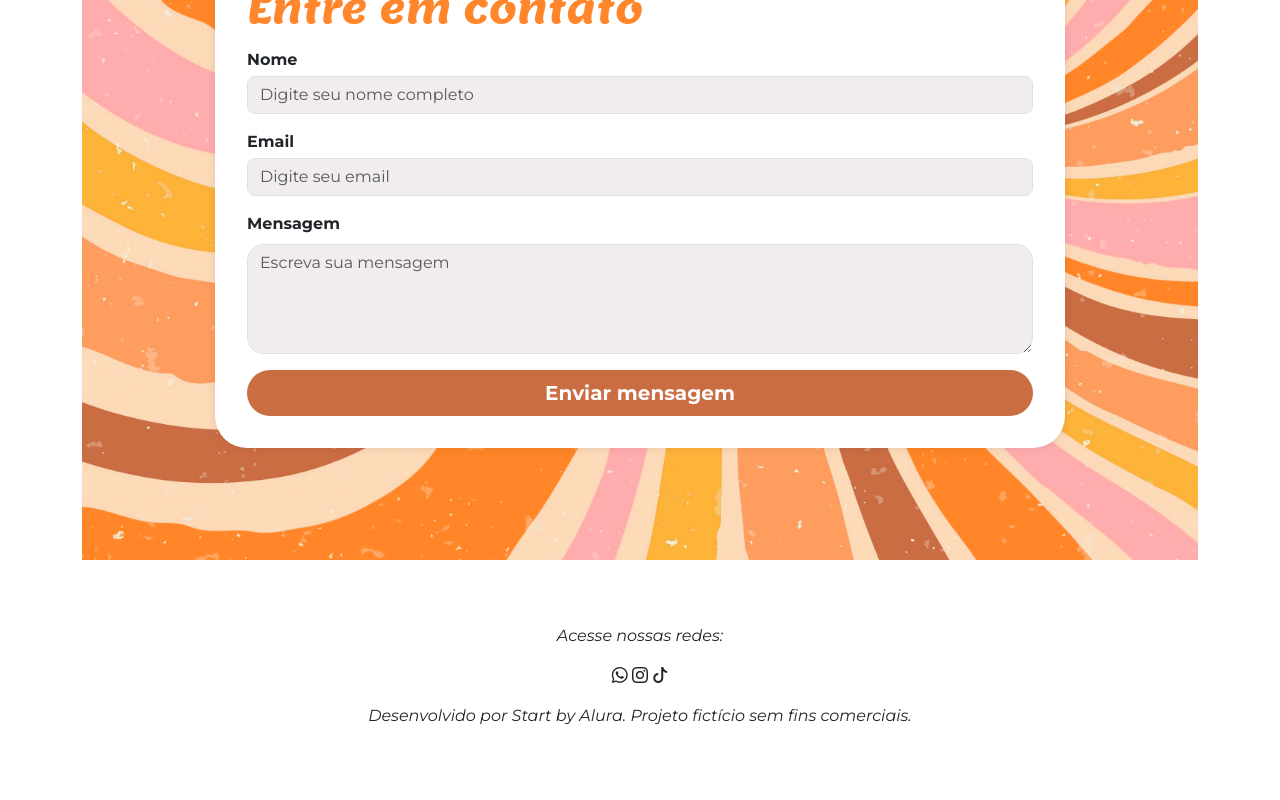
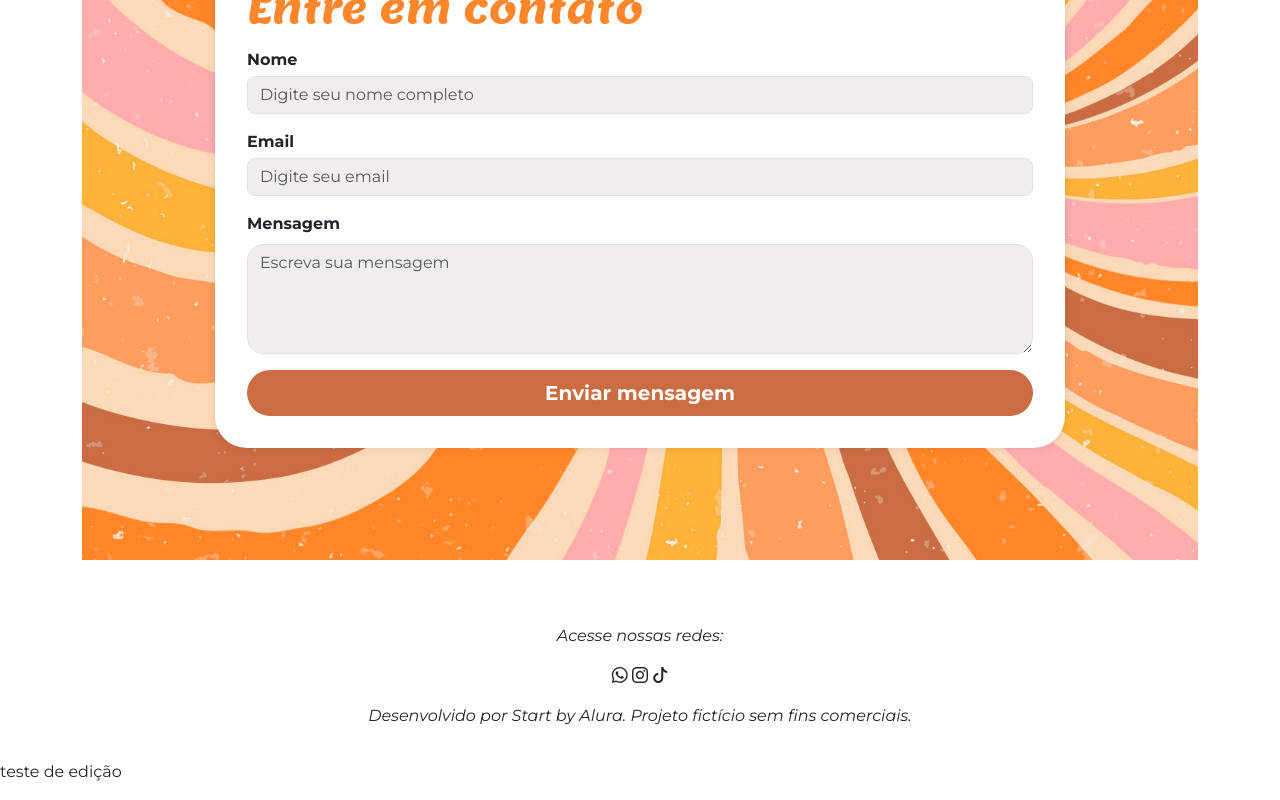
Before and after one commit to HawardAntunny/Projeto_3ano_tropicalia2025, a plain HTML site: page index.html in a window 1280 px wide. Shown: the part 2421-3221 px from the top of the page. Before the commit the page ends 3181 px from the top, so only its background shows below. Drawn offline with nearby package versions, Linux system fonts and the light colour scheme.

Commit message:
Update index.html

```diff
--- a/index.html
+++ b/index.html
@@ -130,8 +130,7 @@
         <p class="mt-3">Desenvolvido por Start by Alura. Projeto fictício sem fins comerciais.</p>
     </footer>
     <script src="https://cdnjs.cloudflare.com/ajax/libs/scrollReveal.js/4.0.9/scrollreveal.js"></script>
-    <script src="script.js"></script>
-
+  <p> teste de edição </p>
 </body>
 
 </html>
```
